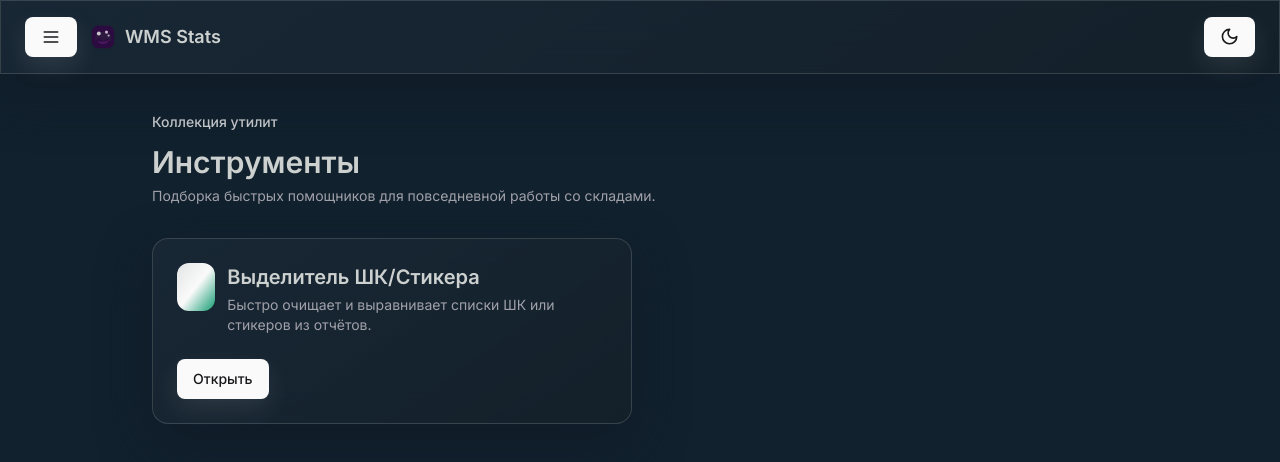
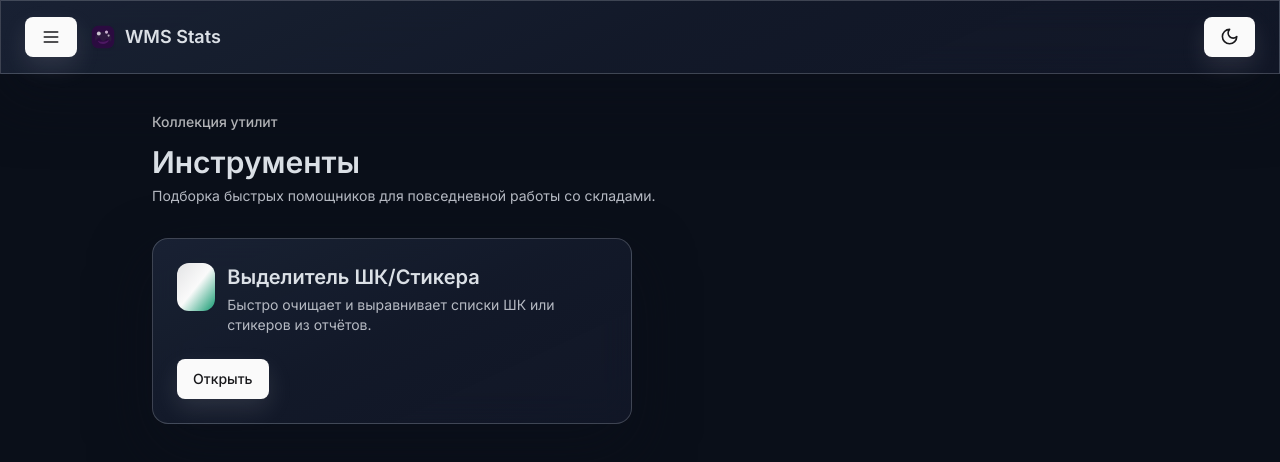
Before and after one commit to LPDWB/RabbitHoleWB, a Next.js app: page /tools in a window 1280 px wide. Shown: the top 462 px of the page. Built offline with nearby package versions, Linux system fonts and the light colour scheme.

Commit message:
Enhance background themes for night sky and morning mist

```diff
--- a/src/app/globals.css
+++ b/src/app/globals.css
@@ -5,20 +5,20 @@
 @layer base {
   :root {
     /* light theme */
-    --background: 42 38% 96%; /* #F8F1E8 */
-    --foreground: 210 33% 14%; /* #1F2A36 */
-    --card: 210 26% 94%; /* #E6ECF2 */
-    --card-foreground: 210 33% 14%;
+    --background: 38 46% 97%; /* morning mist base */
+    --foreground: 214 26% 16%;
+    --card: 210 28% 94%;
+    --card-foreground: 214 26% 16%;
     --popover: 0 0% 100%;
-    --popover-foreground: 210 33% 14%;
-    --primary: 207 45% 22%;
+    --popover-foreground: 214 26% 16%;
+    --primary: 214 42% 24%;
     --primary-foreground: 0 0% 98%;
-    --secondary: 42 32% 92%;
-    --secondary-foreground: 210 33% 14%;
-    --muted: 210 20% 90%;
-    --muted-foreground: 215 16% 38%;
-    --accent: 195 26% 88%;
-    --accent-foreground: 210 33% 14%;
+    --secondary: 42 30% 92%;
+    --secondary-foreground: 214 26% 16%;
+    --muted: 210 22% 90%;
+    --muted-foreground: 215 16% 36%;
+    --accent: 218 32% 88%;
+    --accent-foreground: 214 26% 16%;
     --destructive: 0 84.2% 60.2%;
     --destructive-foreground: 0 0% 98%;
     --border: 210 18% 82%;
@@ -27,46 +27,46 @@
     --radius: 0.5rem;
 
     /* liquid glass tokens */
-    --glass-bg: hsl(var(--card) / 0.75);
-    --glass-border: hsl(var(--foreground) / 0.08);
-    --glass-shadow: 0 18px 40px hsl(var(--foreground) / 0.08);
+    --glass-bg: hsl(var(--card) / 0.82);
+    --glass-border: hsl(var(--foreground) / 0.12);
+    --glass-shadow: 0 18px 40px hsl(var(--foreground) / 0.1);
     --glass-blur: 12px;
     --glass-ring: hsl(var(--ring) / 0.35);
   }
 
   .dark {
     /* dark theme */
-    --background: 205.7 45.2% 12.2%; /* #11212D */
-    --foreground: 165 4.1% 80.8%; /* #CCD0CF */
-    --card: 207.9 34.1% 16.1%; /* #1B2A37 */
-    --card-foreground: 165 4.1% 80.8%;
-    --popover: 240 10% 3.9%;
+    --background: 222 42% 7%; /* deep night base */
+    --foreground: 210 18% 88%;
+    --card: 220 32% 12%;
+    --card-foreground: 210 18% 88%;
+    --popover: 222 36% 8%;
     --popover-foreground: 0 0% 98%;
     --primary: 0 0% 98%;
     --primary-foreground: 240 5.9% 10%;
-    --secondary: 240 3.7% 15.9%;
+    --secondary: 224 28% 14%;
     --secondary-foreground: 0 0% 98%;
-    --muted: 240 3.7% 15.9%;
-    --muted-foreground: 240 5% 64.9%;
-    --accent: 240 3.7% 15.9%;
+    --muted: 224 24% 16%;
+    --muted-foreground: 220 10% 74%;
+    --accent: 224 24% 18%;
     --accent-foreground: 0 0% 98%;
     --destructive: 0 62.8% 30.6%;
     --destructive-foreground: 0 0% 98%;
-    --border: 240 3.7% 15.9%;
-    --input: 240 3.7% 15.9%;
-    --ring: 240 4.9% 83.9%;
+    --border: 224 24% 18%;
+    --input: 224 24% 18%;
+    --ring: 240 10% 76%;
 
     /* liquid glass tokens */
     --glass-bg: linear-gradient(
-      145deg,
-      hsl(210 35% 16% / 0.8),
-      hsl(207 36% 14% / 0.82),
-      hsl(204 34% 12% / 0.92)
+      155deg,
+      hsl(220 34% 16% / 0.88),
+      hsl(223 36% 13% / 0.82),
+      hsl(226 38% 12% / 0.78)
     );
-    --glass-border: hsl(var(--foreground) / 0.18);
-    --glass-shadow: 0 20px 50px hsl(214 44% 10% / 0.55);
+    --glass-border: hsl(var(--foreground) / 0.22);
+    --glass-shadow: 0 24px 60px hsl(220 45% 7% / 0.65);
     --glass-blur: 16px;
-    --glass-ring: hsl(var(--ring) / 0.45);
+    --glass-ring: hsl(var(--ring) / 0.48);
   }
 }
 
@@ -79,18 +79,38 @@
     font-feature-settings: "rlig" 1, "calt" 1;
     background-color: hsl(var(--background));
     background-image:
-      radial-gradient(110% 80% at 12% 14%, hsl(var(--accent) / 0.25), transparent 55%),
-      radial-gradient(120% 90% at 88% 6%, hsl(var(--primary) / 0.16), transparent 58%),
-      linear-gradient(180deg, hsl(var(--background)) 0%, hsl(var(--background) / 0.85) 35%, hsl(var(--card) / 0.65) 100%);
+      radial-gradient(80% 40% at 50% 96%, hsl(270 50% 70% / 0.16), transparent 70%),
+      radial-gradient(90% 55% at 14% 10%, hsl(var(--accent) / 0.18), transparent 55%),
+      radial-gradient(110% 70% at 88% 8%, hsl(var(--primary) / 0.12), transparent 60%),
+      linear-gradient(180deg, hsl(var(--background)) 0%, hsl(var(--background) / 0.9) 36%, hsl(var(--card) / 0.72) 100%);
     background-attachment: fixed;
   }
 
   .dark body {
     background-image:
-      radial-gradient(120% 110% at 20% 10%, hsl(209 60% 32% / 0.2), transparent 60%),
-      radial-gradient(140% 120% at 78% 12%, hsl(217 65% 18% / 0.28), transparent 65%),
-      radial-gradient(140% 130% at 50% 95%, hsl(215 50% 12% / 0.6), transparent 75%),
-      linear-gradient(180deg, #0c121b 0%, #0f1a28 30%, #0b1320 100%);
+      radial-gradient(1px 1px at 20% 30%, rgba(255, 255, 255, 0.8), transparent),
+      radial-gradient(1px 1px at 78% 44%, rgba(210, 230, 255, 0.65), transparent),
+      radial-gradient(1px 1px at 52% 76%, rgba(255, 255, 255, 0.7), transparent),
+      radial-gradient(60% 42% at 50% 106%, hsl(270 67% 54% / 0.32), transparent 72%),
+      radial-gradient(70% 46% at 64% 102%, hsl(255 64% 48% / 0.24), transparent 75%),
+      radial-gradient(140% 120% at 50% 50%, transparent 62%, rgba(2, 4, 12, 0.7)),
+      linear-gradient(180deg, #050812 0%, #080c18 32%, #040713 100%);
+    background-size:
+      260px 260px,
+      340px 340px,
+      420px 420px,
+      100% 100%,
+      100% 100%,
+      100% 100%,
+      100% 100%;
+    background-repeat:
+      repeat,
+      repeat,
+      repeat,
+      no-repeat,
+      no-repeat,
+      no-repeat,
+      no-repeat;
     background-attachment: fixed;
   }
 }
```
